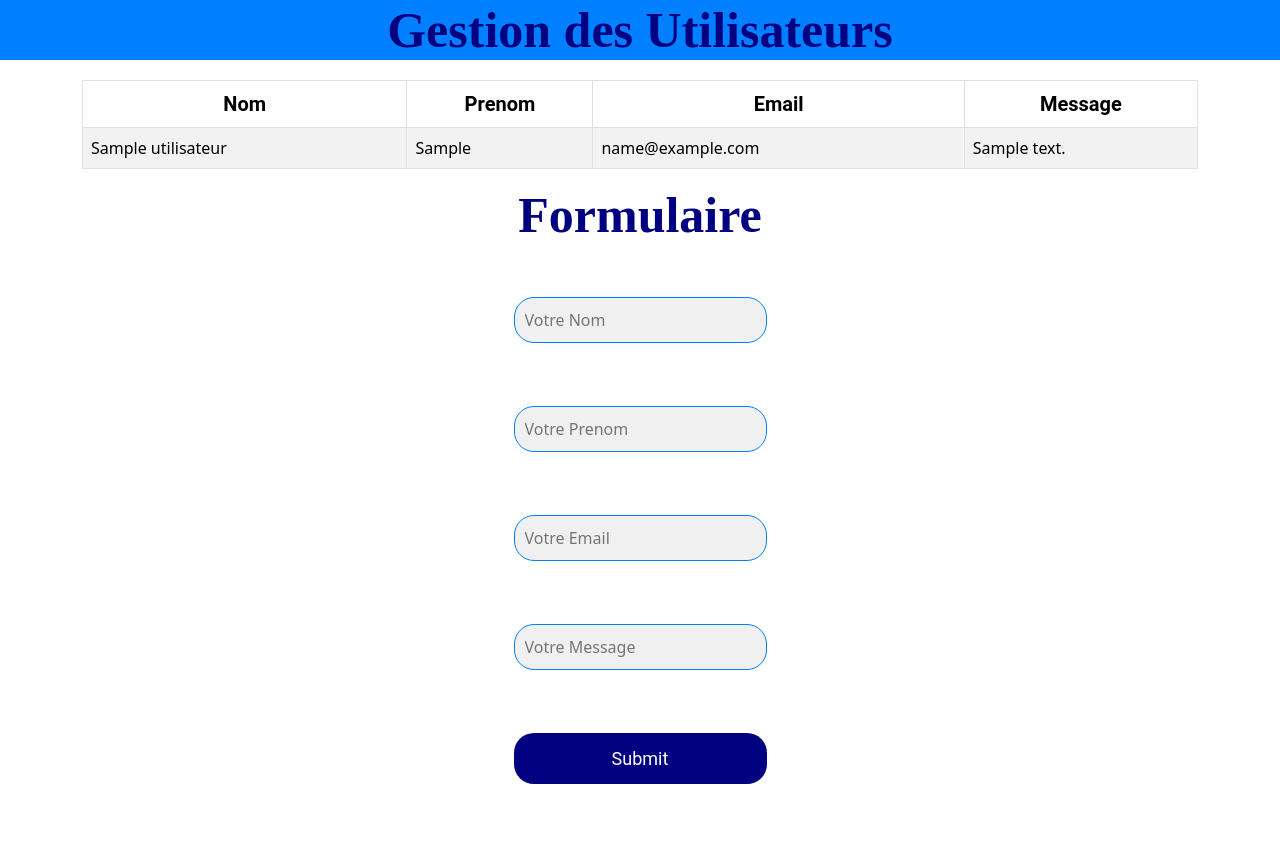
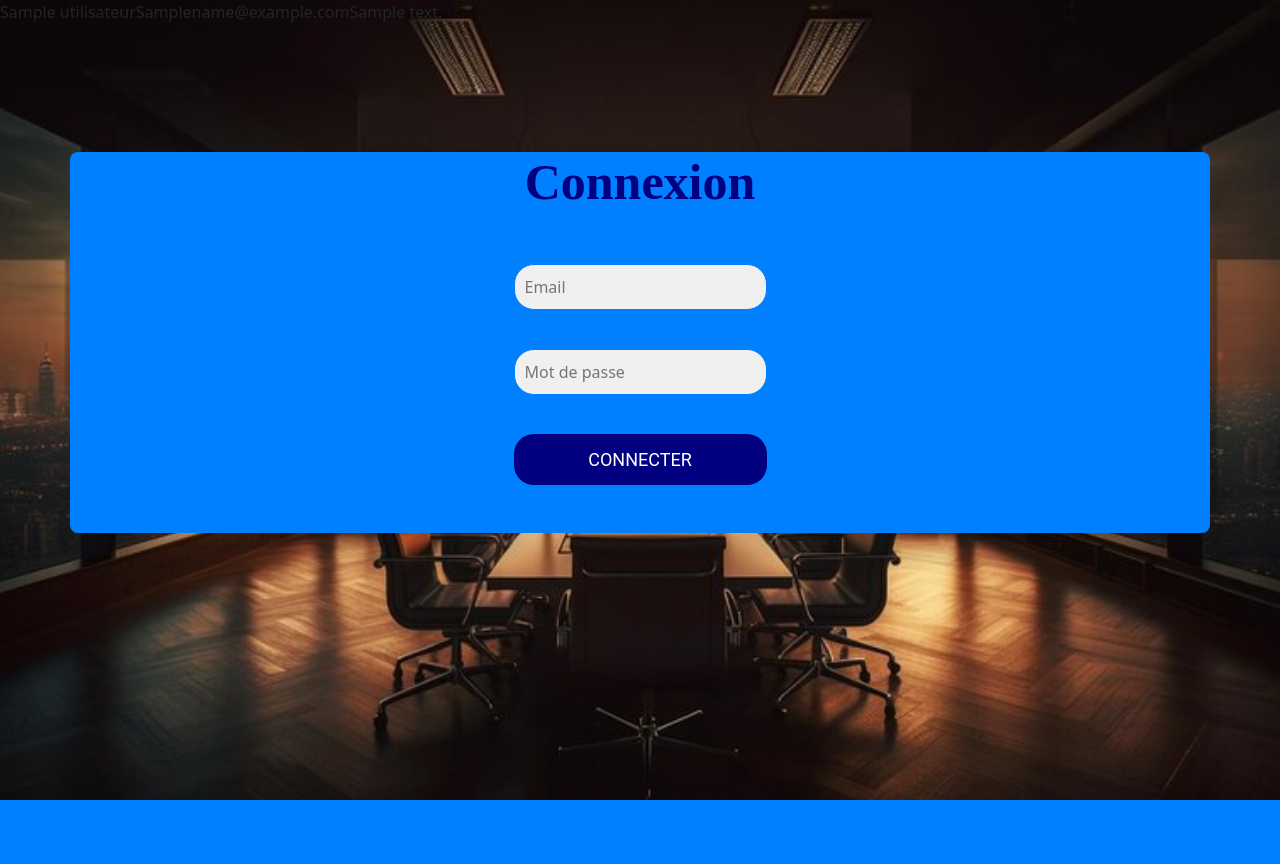
Before and after one commit to Hapsatou30/POO_PHP, a PHP site: page / in a window 1280 px wide. After the commit the page ends 800 px from the top, so only its background shows below. Run offline with PHP 8.4, Linux system fonts and the light colour scheme; tables that the repository leaves empty or names only in its code hold one stand-in row (values such as "Sample post"); some web fonts are replaced.

Commit message:
terminé

```diff
--- a/config.php
+++ b/config.php
@@ -10,6 +10,53 @@ $basededonnees = "poo_pdo";
 // Définir une variable pour stocker les messages d'erreur
 $erreur = "";
 
+if($_SERVER["REQUEST_METHOD"] == "POST" && isset($_POST['connecter'])) {
+    try {
+        // Connexion à la base de données avec MySQLi
+        $connexion = new mysqli($serveur, $utilisateur, $motdepasse, $basededonnees);
+
+        // Vérification de la connexion
+        if ($connexion->connect_error) {
+            die("Erreur de connexion : " . $connexion->connect_error);
+        }
+
+                // Récupérer les données du formulaire
+        $email = isset($_POST['email']) ? $_POST['email'] : '';
+        $motdepasse = isset($_POST['motdepasse']) ? $_POST['motdepasse'] : '';
+
+        // Vérifier si les champs email et motdepasse ne sont pas vides
+        if(empty($email) || empty($motdepasse)) {
+            header('location: index.php?error=veuillez saisir votre email et mot de passe');
+            exit;
+        }
+
+        // Préparer et exécuter la requête SQL de vérification
+        $stmt = $connexion->prepare("SELECT * FROM admin WHERE email=? AND motdepasse=?");
+        $stmt->bind_param("ss", $email, $motdepasse);
+        $stmt->execute();
+        $resultat = $stmt->get_result();
+
+        if ($resultat->num_rows > 0) {
+            // Utilisateur trouvé, connectez l'utilisateur
+            session_start();
+            $_SESSION['email'] = $email;
+
+            // Récupérer les informations de l'utilisateur
+            $utilisateur = $resultat->fetch_assoc();
+            $_SESSION['logged'] = true;
+
+            header('Location: accueil.php'); // Redirigez l'utilisateur vers la page d'accueil après la connexion
+            exit;
+        }
+
+        // Fermer la connexion
+        $stmt->close();
+        $connexion->close();
+            }catch (Exception $e) {
+                echo "Erreur de connexion : " . $e->getMessage();
+            }
+}
+
 // Vérifier si le formulaire a été soumis
 if ($_SERVER["REQUEST_METHOD"] == "POST" && isset($_POST['charger'])) {
     try {
@@ -20,6 +67,7 @@ if ($_SERVER["REQUEST_METHOD"] == "POST" && isset($_POST['charger'])) {
         if ($connexion->connect_error) {
             die("Erreur de connexion : " . $connexion->connect_error);
         }
+
 
         // Récupérer les données du formulaire
         $nom1 = $_POST['nom'];
--- a/index.php
+++ b/index.php
@@ -1,53 +1,29 @@
 <?php
-
-    require_once( "Utilisateur.php");
-
-?>
-
-
+                            require_once "config.php";
+                    ?>
 <!DOCTYPE html>
 <html lang="en">
 <head>
     <meta charset="UTF-8">
     <meta name="viewport" content="width=device-width, initial-scale=1.0">
-    <title>Formulaire de contact</title>
-    <link rel="stylesheet" href="style.css">
+    <title>Connexion</title>
+    <link rel="stylesheet" href="login.css">
     <link href="https://cdn.jsdelivr.net/npm/bootstrap@5.3.3/dist/css/bootstrap.min.css" rel="stylesheet" integrity="sha384-QWTKZyjpPEjISv5WaRU9OFeRpok6YctnYmDr5pNlyT2bRjXh0JMhjY6hW+ALEwIH" crossorigin="anonymous">
 
 </head>
 <body>
-    <header>
-        <h1> Gestion des Utilisateurs</h1>
-    </header>
+   <div class="container">
 
-    <main>
+   <div class="formulaire">
+   <h1>Connexion</h1>
+    <form action="index.php" method="post">
+        <input type="email" id="email" name="email" placeholder="Email" required><br>
+        <input type="password" id="motdepasse" name="motdepasse" placeholder="Mot de passe" required><br>
+        <input type="submit" name="connecter" value="CONNECTER">
+    </form>
 
-        <div class="container">
-
-            <table class="table table-hover table-bordered table-striped">
-                    <thead>
-                        <tr>
-                            <th>Nom</th>
-                            <th>Prenom</th>
-                            <th>Email</th>
-                            <th>Message</th>
-                        </tr>
-                    </thead>
-                    <tbody>
-                    <?php
-                            require_once "config.php";
-                    ?>
-                </table>
-                <div class="formulaire">
-                    <h1>Formulaire </h1>
-                    <form action="index.php" method="post">
-                        <input type="text" name="nom" placeholder="Votre Nom"> <br> <br>
-                        <input type="text" name="prenom" placeholder="Votre Prenom"> <br> <br>
-                        <input type="text" name="email" placeholder="Votre Email"> <br> <br>
-                        <input type="text" name="message" placeholder="Votre Message"> <br> <br>
-                        <input type="submit" name="charger" > <br> <br>
-                    </form>
-    </main>
+   </div>
+   </div>
 
 </body>
 </html>
--- a/login.css
+++ b/login.css
@@ -4,7 +4,7 @@
 
 body {
     font-family: roboto;
-    background: url(./images/immeuble-bureaux-moderne-offre-vue-horizon-luxe-generee-par-ia_188544-26677.jpg);
+    background: url('immeuble-bureaux-moderne-offre-vue-horizon-luxe-generee-par-ia_188544-26677.jpg');
     background-size: cover;
     background-position: center;
     margin: 0;
```
Also changed, not shown: accueil.php (added, +53 -0 lines), login.php (deleted, +0 -27 lines), trt_login.php (deleted, +0 -59 lines).
